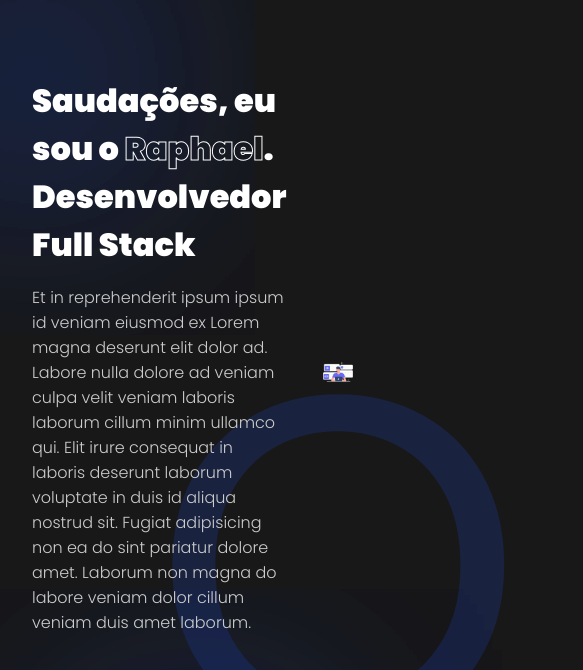
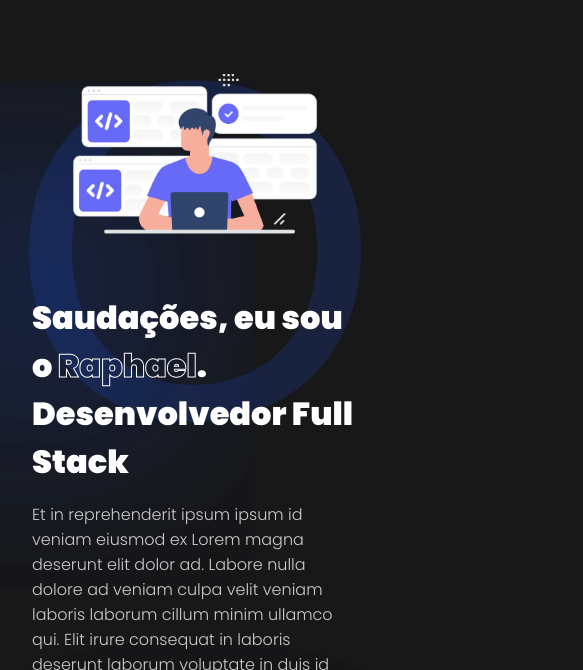
Before and after one commit to raphaelmoreto/portfolio, a plain HTML site: page index.html in a window 390 px wide. Shown: the part 174-844 px from the top of the page, 583 px wide, since content can reach past the window. Drawn offline with nearby package versions, Linux system fonts and the light colour scheme.

Commit message:
APLICADA RESPONSIVIDADE

```diff
--- a/assets/css/style.css
+++ b/assets/css/style.css
@@ -157,3 +157,15 @@ footer .socials a{
 footer .socials a:hover {
     color: #0077b5;
 }
+
+@media (width < 900px) {
+    .nav-links {
+        display: none;
+    }
+    header {
+        grid-template-columns: repeat(1, 1fr);
+    }
+    header .image {
+        grid-area: 1/1/2/2;
+    }
+}
```
